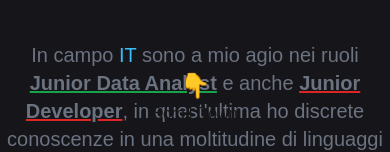
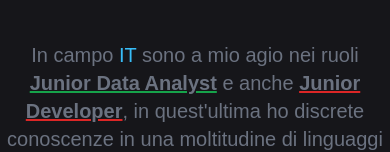
Before and after one commit to MrEntity303/my_site, a Next.js app: page / in a window 390 px wide. Shown: the part 702-854 px from the top of the page. Built offline with nearby package versions, Linux system fonts and the light colour scheme.

Commit message:
[FIX] minor changes responsive page

```diff
--- a/src/app/pages/presentation/page.tsx
+++ b/src/app/pages/presentation/page.tsx
@@ -45,8 +45,8 @@ const Presentation = () => {
   <a href="#about" className={`absolute bottom-4 flex flex-col justify-center items-center transition-opacity duration-300 ${
           isScrolling ? 'hidden' : 'block'
         }`}>
-    <span className="text-2xl animate-pulseGrow">👇</span>
-    <span>Scroll Down</span>
+    <span className="hidden lg:flex text-2xl animate-pulseGrow">👇</span>
+    <span className='hidden lg:flex'>Scroll Down</span>
   </a>
 </main>
 
```
